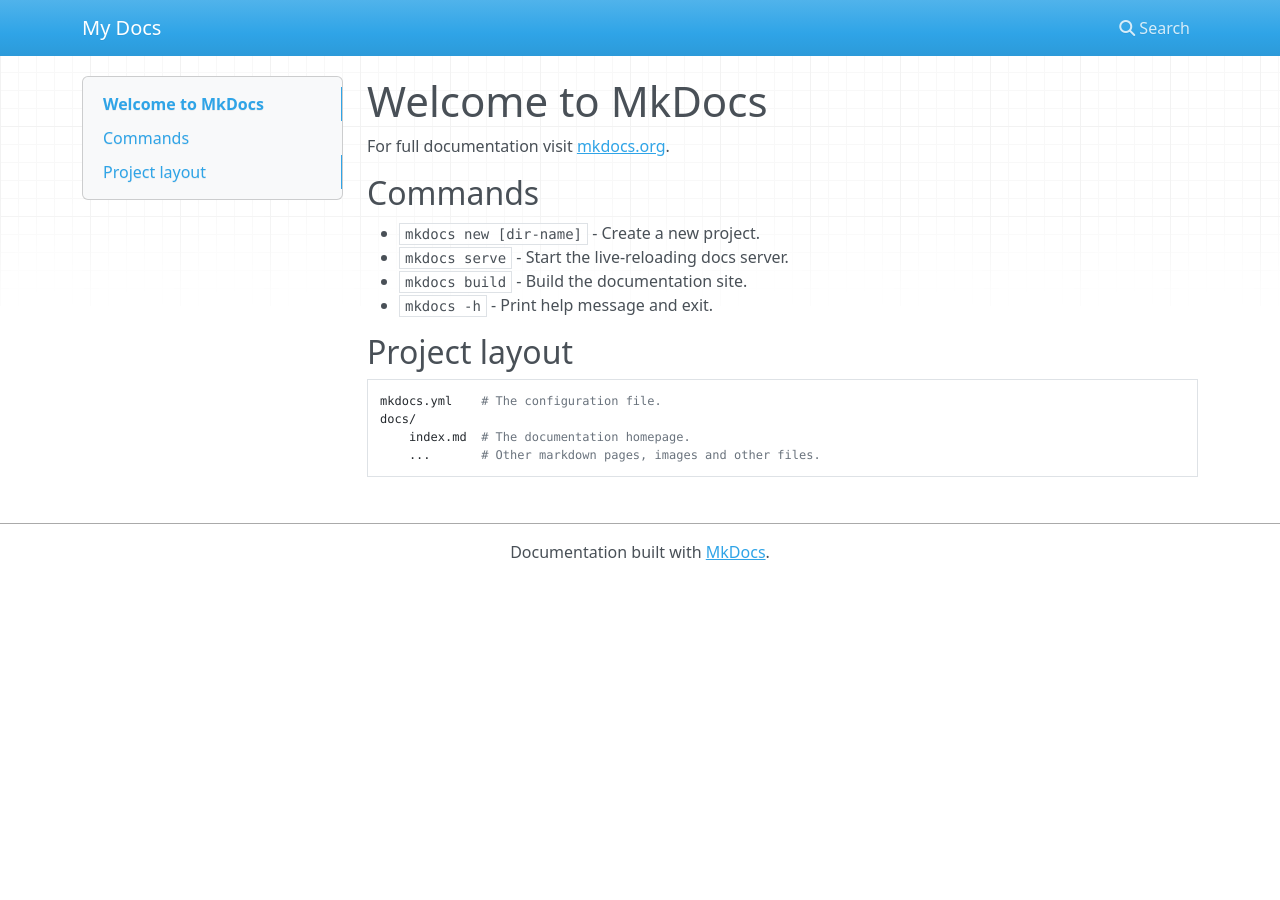
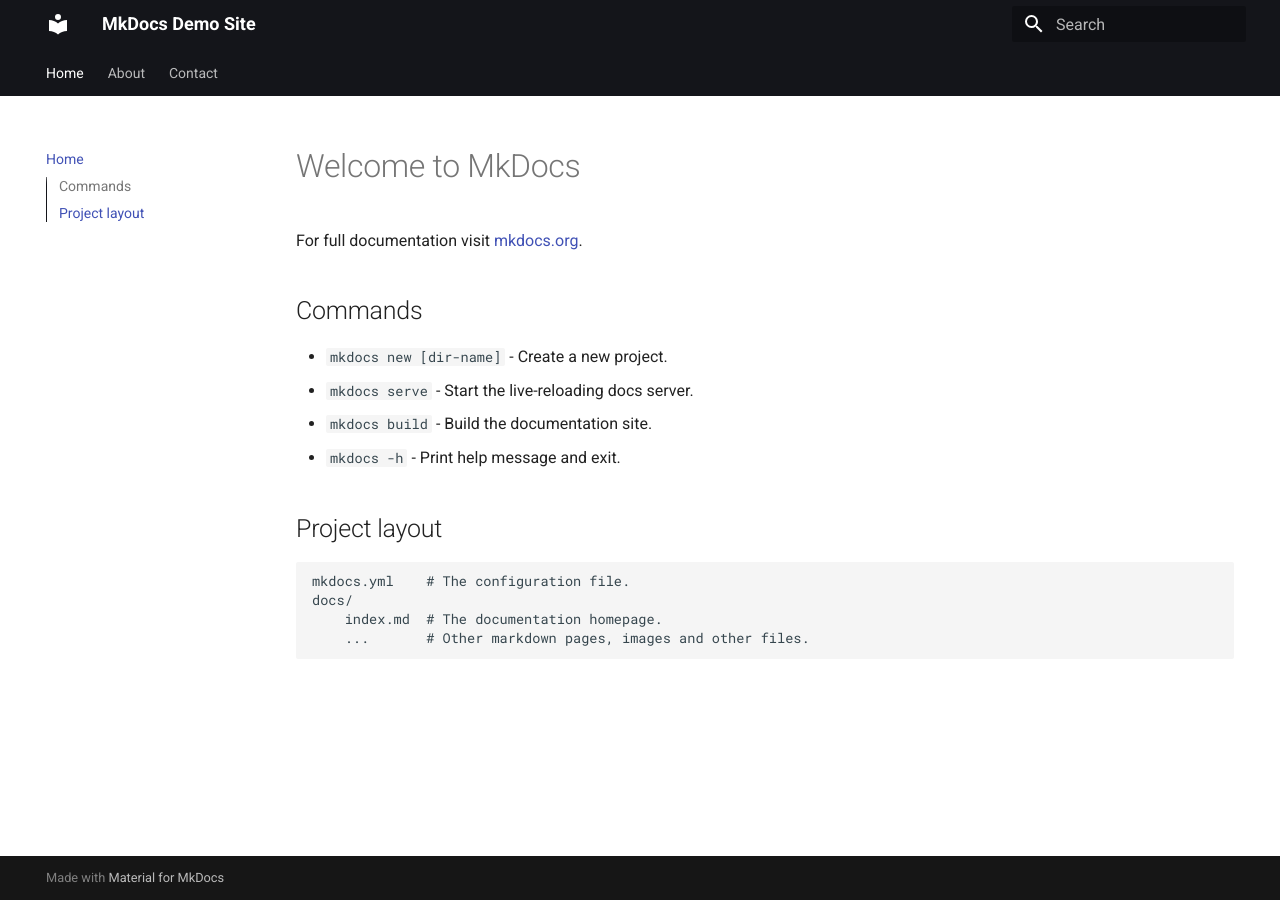
Before and after one commit to nirzaf/quadrate.lk, an MkDocs documentation site: the page built from docs/index.md, in a window 1280 px wide. Built offline with MkDocs 1.6.1 and Material for MkDocs 9.7.7, drawn with Linux system fonts in a browser that asks for light colours; nearby versions of some CDN libraries.

Commit message:
Update mkdocs.yml and add About and Contact pages
This commit updates the mkdocs.yml configuration file for a

```diff
--- a/mkdocs.yml
+++ b/mkdocs.yml
@@ -1 +1,45 @@
-site_name: My Docs
+site_name: MkDocs Demo Site
+
+nav:
+  - Home: index.md
+  - About: about.md
+  - Contact: contact.md
+
+theme:
+  name: material
+  features:
+    - navigation.tabs
+    - navigation.expand
+    - navigation.top
+    - navigation.bottom
+    - search.suggest
+    - search.highlight
+    - toc.integrate
+    - content.tabs
+    - content.tabs.link
+    - content.tabs.next
+    - content.tabs.prev
+    - content.tabs.up
+    - content.tabs.down
+    - content.tabs.expand
+
+  language: en
+  palette:
+    primary: black
+    accent: blue
+    toggle:
+      icon: menu
+      color: white
+    search: white
+    search_icon: search
+    search_placeholder: Search
+    search_highlight: blue
+    search_focus: blue
+    search_active: blue
+    search_deactive: white
+    search_deactive_text: black
+    search_deactive_background: white
+    search_deactive_border: white
+    search_deactive_shadow: white
+    search_deactive_radius: 5
+    search_deactive_opacity:
```
Also changed, not shown: docs/about.md (added, +17 -0 lines), docs/contact.md (added, +17 -0 lines).
